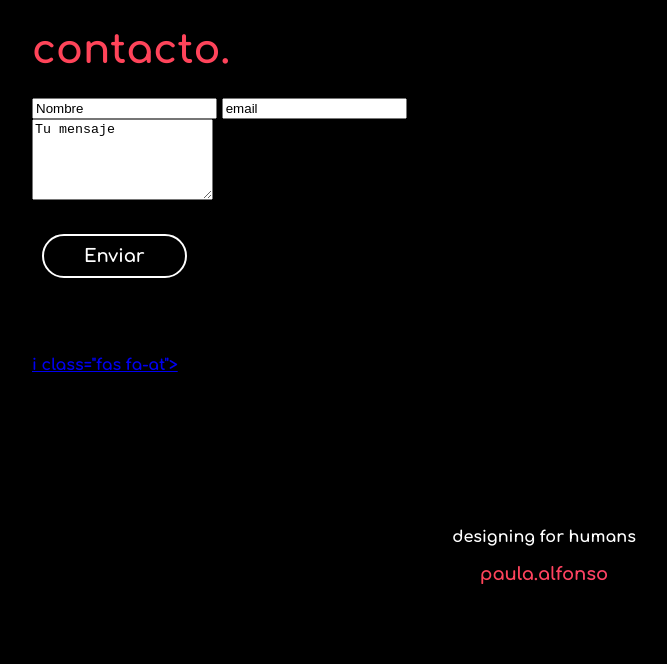
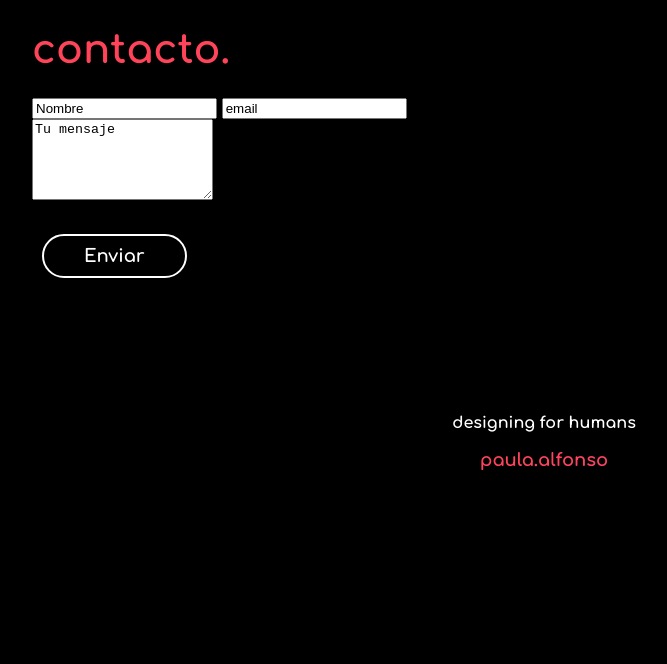
Before and after one commit to paula-alfonso/paula-alfonso.github.io, a plain HTML site: page index.html in a window 1280 px wide. Shown: the part 1646-2310 px from the top of the page, without its empty margins (96-763 px from the left). After the commit the page ends 2196 px from the top, so only its background shows below. Drawn offline with nearby package versions, Linux system fonts and the light colour scheme.

Commit message:
parte mil

```diff
--- a/index.html
+++ b/index.html
@@ -66,8 +66,7 @@
                      <textarea placeholder="Tu mensaje" required rows="5"></textarea><br>
                      <button class="btn_one">Enviar</button>
                  </form>
-                 <div id="details">
-                    <a href="mailto:paula.alfonsoe@gmail.com">i class="fas fa-at"></i></a>
+
 
                  </div>
              </div>
```
